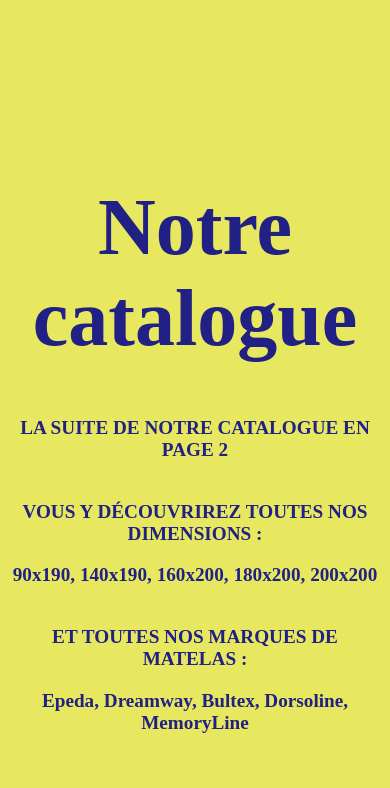
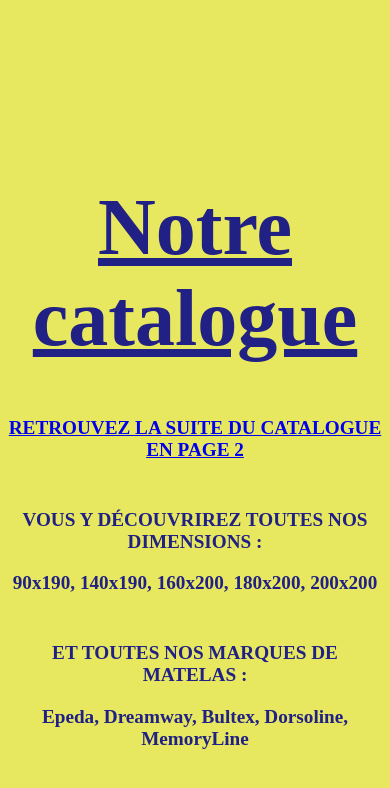
Before and after one commit to 02aurelie/ecf-literie, a PHP site: page / in a window 390 px wide; the page is wider, and only the part inside the window is pictured. Shown: the top 788 px of that part. Run offline with PHP 8.4, Linux system fonts and the light colour scheme; data that the repository does not hold is empty.

Commit message:
ajout du css et quelques modifications de l'index.php

```diff
--- a/css/main.css
+++ b/css/main.css
@@ -10,13 +10,20 @@ h1 {
     font-size: 5rem;
     text-align: center;
     color: rgb(32, 32, 133);
+    text-decoration: underline;
 }
 
 .bed img {
     margin-top: 2.5rem;
     margin-left: 25rem;
     width: 700px;
+}
 
+@media screen and (max-width: 576px) {
+    .bed img {
+        margin-left: 0;
+        margin-right: 0;
+    }
 }
 
 .bed-details {
@@ -32,6 +39,13 @@ h1 {
     margin-right: 5rem;
 }
 
+@media screen and (max-width: 576px) {
+    .bed-details {
+        margin-left: 0;
+        margin-right: 0;
+    }
+}
+
 .bottom {
     color: rgb(32, 32, 133);
     text-align: center;
@@ -41,7 +55,7 @@ h1 {
 }
 
 .dimensions {
-    margin-top: 2.5rem;
+    margin-top: 3rem;
 }
 
 .others-dimensions {
@@ -49,7 +63,7 @@ h1 {
 }
 
 .marks {
-    margin-top: 2.5rem;
+    margin-top: 3rem;
 }
 
 .others-marks {
--- a/index.php
+++ b/index.php
@@ -30,7 +30,8 @@ include("templates/header.php");
 
 </div>
 <div class="bottom">
-    <p>La suite de notre catalogue en page 2 </p>
+
+    <a href="bed.php?id=<?= $bed["id"] ?>"> Retrouvez la suite du catalogue en page 2</a>
 
     <div class="dimensions">
         <p>Vous y découvrirez toutes nos dimensions :</p>
```
